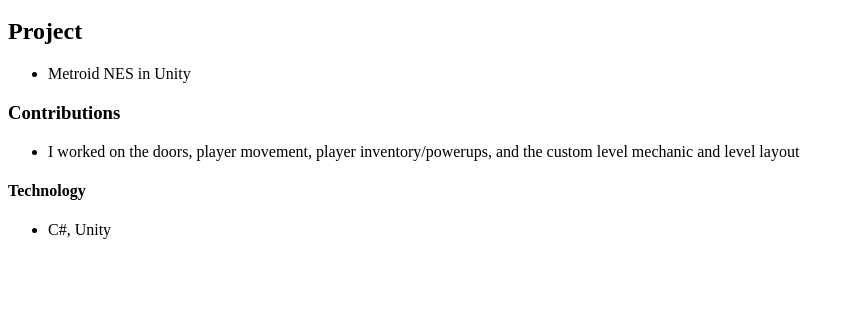
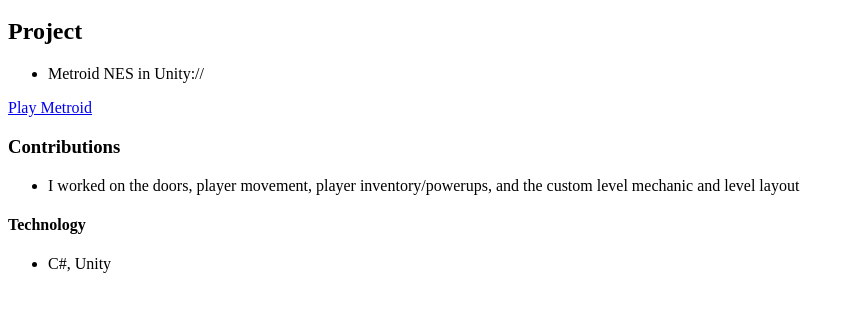
Before and after one commit to karl-xu-yan/karlPortfolio, a plain HTML site: page index.html in a window 1280 px wide. Shown: the part 48-360 px from the top of the page, without its empty margins (0-855 px from the left). Drawn offline with Linux system fonts and the light colour scheme.

Commit message:
Update index.html

```diff
--- a/index.html
+++ b/index.html
@@ -1,6 +1,7 @@
 <h1>Karl Yan Portfolio</h1>
 <h2>Project</h2>
-<ul><li>Metroid NES in Unity</li></ul>
+<ul><li>Metroid NES in Unity://</li></ul>
+<a href="ostrich03.itch.io/metroid">Play Metroid</a>
 <h3>Contributions </h3>
 <ul>
   <li> I worked on the doors, player movement, player inventory/powerups, and the custom level mechanic and level layout</li>
```
